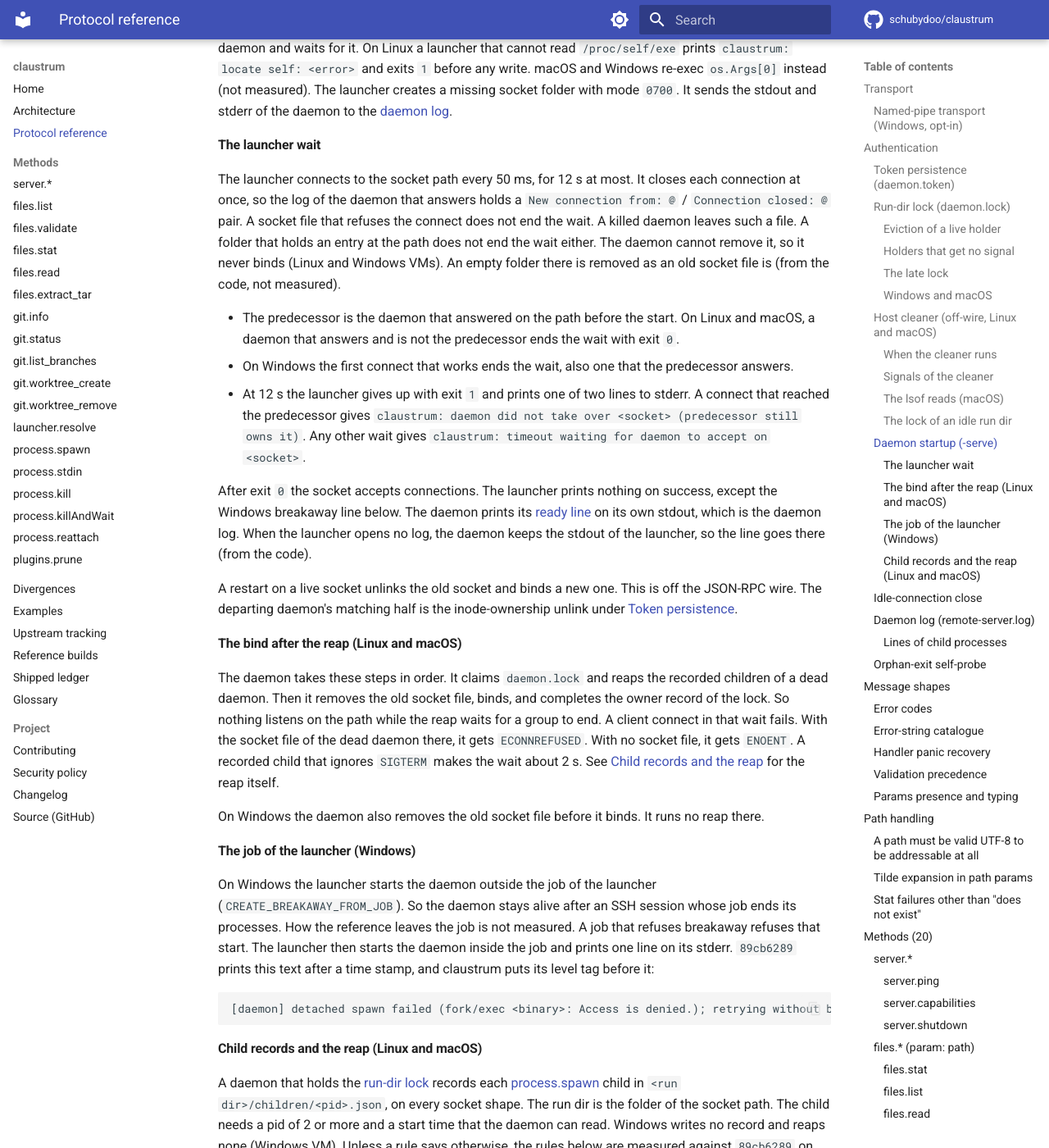
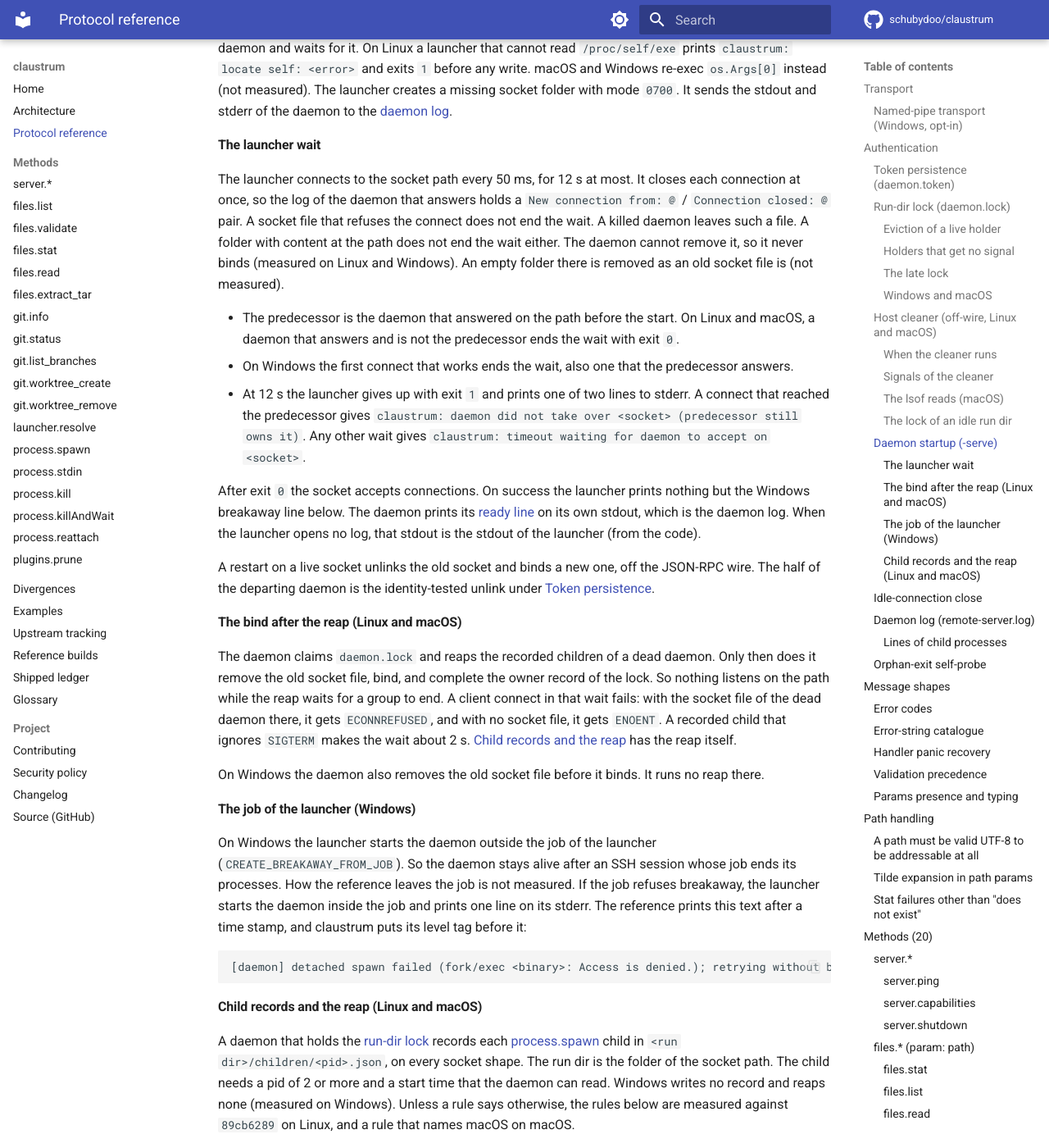
Before and after one commit to schubydoo/claustrum, an MkDocs documentation site: the page built from docs/PROTOCOL.md, in a window 1280 px wide and 1400 px high, scrolled down 9822 px. Shown: the whole window at 82% size. Built offline with MkDocs 1.6.1 and Material for MkDocs 9.7.7, drawn with Linux system fonts in a browser that asks for light colours; comment, search, counter and statistics services are not loaded; some of the changed text lies outside the part shown.

Commit message:
docs: cut the start, reap, idle close, log and orphan-exit sections of PROTOCOL.md
Co-Authored-By: Claude Opus 5.5 <noreply@anthropic.com>

````diff
--- a/docs/PROTOCOL.md
+++ b/docs/PROTOCOL.md
@@ -490,9 +490,9 @@ The launcher connects to the socket path every 50 ms, for 12 s at most. It close
 each connection at once, so the log of the daemon that answers holds a
 `New connection from: @` / `Connection closed: @` pair. A socket file that refuses
 the connect does not end the wait. A killed daemon leaves such a file. A folder
-that holds an entry at the path does not end the wait either. The daemon cannot
-remove it, so it never binds (Linux and Windows VMs). An empty folder there is
-removed as an old socket file is (from the code, not measured).
+with content at the path does not end the wait either. The daemon cannot remove
+it, so it never binds (measured on Linux and Windows). An empty folder there is
+removed as an old socket file is (not measured).
 
 - The predecessor is the daemon that answered on the path before the start. On
   Linux and macOS, a daemon that answers and is not the predecessor ends the wait
@@ -504,27 +504,26 @@ removed as an old socket file is (from the code, not measured).
   `claustrum: daemon did not take over <socket> (predecessor still owns it)`. Any
   other wait gives `claustrum: timeout waiting for daemon to accept on <socket>`.
 
-After exit `0` the socket accepts connections. The launcher prints nothing on
-success, except the Windows breakaway line below. The daemon prints its
+After exit `0` the socket accepts connections. On success the launcher prints
+nothing but the Windows breakaway line below. The daemon prints its
 [ready line](#daemon-log-remote-serverlog) on its own stdout, which is the daemon
-log. When the launcher opens no log, the daemon keeps the stdout of the launcher,
-so the line goes there (from the code).
-
-A restart on a live socket unlinks the old socket and binds a new one. This is off
-the JSON-RPC wire. The departing daemon's matching half is the inode-ownership
-unlink under [Token persistence](#token-persistence-daemontoken).
+log. When the launcher opens no log, that stdout is the stdout of the launcher
+(from the code).
+
+A restart on a live socket unlinks the old socket and binds a new one, off the
+JSON-RPC wire. The half of the departing daemon is the identity-tested unlink
+under [Token persistence](#token-persistence-daemontoken).
 
 #### The bind after the reap (Linux and macOS)
 
-The daemon takes these steps in order. It claims `daemon.lock` and reaps the
-recorded children of a dead daemon. Then it removes the old socket file, binds,
-and completes the owner record of the lock. So nothing listens on the path while
-the reap waits for a group to end. A client connect in that wait fails. With the
-socket file of the dead daemon there, it gets `ECONNREFUSED`. With no socket file,
-it gets `ENOENT`. A recorded child
-that ignores `SIGTERM` makes the wait about 2 s. See
-[Child records and the reap](#child-records-and-the-reap-linux-and-macos) for the
-reap itself.
+The daemon claims `daemon.lock` and reaps the recorded children of a dead daemon.
+Only then does it remove the old socket file, bind, and complete the owner record
+of the lock. So nothing listens on the
+path while the reap waits for a group to end. A client connect in that wait fails:
+with the socket file of the dead daemon there, it gets `ECONNREFUSED`, and with no
+socket file, it gets `ENOENT`. A recorded child that ignores `SIGTERM` makes the
+wait about 2 s. [Child records and the reap](#child-records-and-the-reap-linux-and-macos)
+has the reap itself.
 
 On Windows the daemon also removes the old socket file before it binds. It runs no
 reap there.
@@ -533,10 +532,10 @@ reap there.
 
 On Windows the launcher starts the daemon outside the job of the launcher
 (`CREATE_BREAKAWAY_FROM_JOB`). So the daemon stays alive after an SSH session whose
-job ends its processes. How the reference leaves the job is not measured. A job
-that refuses breakaway refuses that start. The launcher then starts the daemon
-inside the job and prints one line on its stderr. `89cb6289` prints this text after
-a time stamp, and claustrum puts its level tag before it:
+job ends its processes. How the reference leaves the job is not measured. If the
+job refuses breakaway, the launcher starts the daemon inside the job and prints
+one line on its stderr. The reference prints this text after a time stamp, and
+claustrum puts its level tag before it:
 
 ```
 [daemon] detached spawn failed (fork/exec <binary>: Access is denied.); retrying without breakaway
@@ -544,7 +543,7 @@ a time stamp, and claustrum puts its level tag before it:
 
 #### Child records and the reap (Linux and macOS)
 
-A daemon that holds the [run-dir lock](#run-dir-lock-daemonlock) records each [process.spawn](protocol/process-spawn.md) child in `<run dir>/children/<pid>.json`, on every socket shape. The run dir is the folder of the socket path. The child needs a pid of 2 or more and a start time that the daemon can read. Windows writes no record and reaps none (Windows VM). Unless a rule says otherwise, the rules below are measured against `89cb6289` on Linux, and a rule that names macOS on macOS.
+A daemon that holds the [run-dir lock](#run-dir-lock-daemonlock) records each [process.spawn](protocol/process-spawn.md) child in `<run dir>/children/<pid>.json`, on every socket shape. The run dir is the folder of the socket path. The child needs a pid of 2 or more and a start time that the daemon can read. Windows writes no record and reaps none (measured on Windows). Unless a rule says otherwise, the rules below are measured against `89cb6289` on Linux, and a rule that names macOS on macOS.
 
 The record is one JSON object with the members in this order:
 
@@ -556,7 +555,7 @@ The record is one JSON object with the members in this order:
 
 - The daemon writes a record through a temp file `children/.rec-<pid>.json.<12 characters>` and a rename. The source of the 12 characters is claustrum's own.
 - The end of the child removes its record, before the pipe drain.
-- A graceful shutdown removes the records of the children that it ends. claustrum waits 1 s at most for them (claustrum's own). With `-keep-children` it removes the records of the children that stay alive, so the next daemon leaves them alone. That rule is claustrum's own, as the flag is.
+- A graceful shutdown removes the records of the children that it ends. claustrum waits 1 s at most for them (claustrum's own). With `-keep-children` it removes the records of the children that stay alive, so the next daemon leaves them alone (claustrum's own, as the flag is).
 - A record stays after a kill of the daemon, and for a process whose `id` a later spawn took.
 - After a rename of the run dir, a record goes under the new name. The daemon holds the run dir open.
 - No record goes through a `children` that is not a real folder inside the run dir. The remove at the end of the child is the one exception: it follows a symbolic link to a folder inside the run dir.
@@ -569,7 +568,7 @@ At a `-serve` start, after the run-dir lock and before the bind, the daemon read
 - It reads at most 4096 bytes of a record. A record whose first 4096 bytes are not one JSON value is removed, with no signal.
 - If `children` is not a real folder, it reads, signals and removes nothing. That is measured for a symbolic link to a folder. The other kinds are claustrum's own.
 
-A record of a daemon that is alive stays. So does a record from another machine, for 30 days (from the code). A record of a dead pid is removed. So is a record from an earlier boot of this machine (from the code). For a record of a dead daemon on this machine, the daemon tests the process. If it still is the recorded child, its group gets `SIGTERM`. Else the record goes with no signal. The test has four parts:
+A record of a daemon that is alive stays. So does a record from another machine, for 30 days (from the code). On macOS a `daemonStart` with two blanks before a one-digit day does not match the live daemon, so a new daemon reads that live daemon as gone. An older claustrum build wrote such a text on days 1 to 9 of a month. The children of that daemon then take the test below, and one whose `start` matches gets `SIGTERM`. A record of a dead pid is removed. So is a record from an earlier boot of this machine (from the code). For a record of a dead daemon on this machine, the daemon tests the process. If it still is the recorded child, its group gets `SIGTERM`. Else the record goes with no signal. The test has four parts:
 
 - The process started at the recorded `start`, so the pid is not reused. On macOS a `start` with two blanks before a one-digit day does not match.
 - It leads its own process group.
@@ -578,35 +577,26 @@ A record of a daemon that is alive stays. So does a record from another machine,
 
 A process that the daemon cannot inspect keeps its record and gets no signal (`5fd08069`, from the code). The daemon does not test the owner of a record file.
 
-On macOS a `daemonStart` with two blanks before a one-digit day does not match the live daemon either. An older claustrum build wrote such a text on days 1 to 9 of a month. A new daemon on macOS reads such a daemon as gone, although it is alive. It ends a recorded child whose own `start` matches, such as one that started on day 10 or later. A child that started on days 1 to 9 has two blanks in its `start` too, so its record is dropped with no signal.
-
 After the `SIGTERM` the daemon polls for 2 s. At each poll a group takes the whole test again. A group that fails it gets nothing more. A group that still passes after 2 s gets `SIGKILL`. After the last group is done, the records of all signalled groups go together. A leader that reads as gone is read again after 50 ms before the `SIGKILL` of its group ([D20](DIVERGENCES.md#d20)). A group that still cannot be inspected at the end, or that outlives the `SIGKILL`, keeps its record. The [log lines](#lines-of-child-processes) of the reap are under the daemon log.
 
 ### Idle-connection close
 
 A `-serve` daemon closes any accepted connection that goes 5 minutes with no read
-or write activity. This matches `f6010b97`, as measured. The timeout is fixed and
-always-on. There is no flag and no configuration key to change it or to disable
-it. The daemon stamps the last activity time on every read and write of the
-connection. A per-connection watcher polls for silence, at a quarter of the
-timeout, bounded to at most 30 s. Once the idle span reaches the timeout, the
-watcher closes the socket and logs
-`[Server] closing connection idle <d> in both directions: <addr>`. On a Linux VM
-(rows HC12a and HC12b), `89cb6289` logged that text with `5m0s` and `@`. `5fd08069`
-closes at the same times as claustrum (cells I1 to I4 of round `task034-01`, Linux
-and macOS VMs). The watcher stops as
-soon as the connection closes for any other reason, and as soon as the daemon
-shuts down. It therefore never outlives its connection. This is off the JSON-RPC wire, because it is connection lifecycle and
-sends no frame. It closes only an idle *connection*, never the daemon. On Linux
-and macOS a client-less orphan daemon is retired by the separate orphan-exit
-self-probe below.
+or write. This matches `f6010b97`, and `5fd08069` closes at the same times
+(measured on Linux and macOS). The timeout is fixed and always on, with no flag
+and no configuration key. A watcher of each connection checks at a quarter of the
+timeout, at most every 30 s. At the timeout it closes the socket and logs
+`[Server] closing connection idle <d> in both directions: <addr>`. The reference
+logs that text with `5m0s` and `@` (measured on Linux). The watcher ends with its
+connection and at shutdown. The close sends no frame, and it never ends the
+daemon. On Linux and macOS the [orphan-exit self-probe](#orphan-exit-self-probe)
+retires a daemon with no client.
 
 ### Daemon log (`remote-server.log`)
 
-The rules of the file are measured against `5fd08069`, and the startup lines
-against `f6010b97` and `89cb6289`. The peer-check lines are measured against
-`5fd08069`. A rule that names one system was measured on
-a VM of that system, and an unmarked rule on Linux and macOS VMs.
+The rules of the file and the peer-check lines are measured against `5fd08069`,
+and the startup lines against `f6010b97` and `89cb6289`. A rule that names one system was measured on that system, and an
+unmarked rule on Linux and macOS.
 
 At each start the launcher renames an existing `remote-server.log` in the
 socket's directory to `remote-server.log.old`. Then it creates a fresh log there
@@ -614,8 +604,8 @@ with mode `0600`. It sends the stdout and stderr of the daemonized child into
 that file, so its own streams stay empty, except for the launcher's own
 failures. Those are under [Daemon startup](#daemon-startup-serve) and
 [The token source](#the-token-source), and a log that cannot be created gives
-`claustrum: open log: <err>`. claustrum does not remove the log at
-shutdown (from the code), unlike the socket and `daemon.token`. So the log of the last run stays
+`claustrum: open log: <err>`. claustrum does not remove the log at shutdown (from
+the code), unlike the socket and `daemon.token`. So the log of the last run stays
 readable. The fixed name and location are the deployment contract, and they are
 not configurable.
 
@@ -661,18 +651,19 @@ measured).
 If the fresh create fails, the launcher judges the entry at the path without
 following it, and it opens no FIFO:
 
-- Nothing at the path fails the start with the error of the create (Linux VM).
+- Nothing at the path fails the start with the error of the create (measured on
+  Linux).
 - A folder fails the start with `is a directory`.
 - An own regular file is truncated. It keeps its mode and gets the lines.
-- An own link to an own regular file gets the same: the file is truncated (Linux
-  VM). On Windows a link fails with `permission denied`
+- An own link to an own regular file gets the same: the file is truncated
+  (measured on Linux). On Windows a link fails with `permission denied`
   ([D8](DIVERGENCES.md#d8)).
 - Every other entry fails the start with `permission denied` and stays
   unchanged. That is [D8](DIVERGENCES.md#d8).
 
-A failed start prints one line on stderr and exits 1. `5fd08069` prints the same
-refusal with its own prefix. No daemon, socket, `daemon.lock` or `daemon.token`
-follows it (from the code):
+A failed start prints one line on stderr and exits 1. The reference prints the
+same refusal with its own prefix. No daemon, socket, `daemon.lock` or
+`daemon.token` follows it (from the code):
 
 ```
 claustrum: open log: open <path>: is a directory
@@ -703,7 +694,7 @@ These lines tell of [process.spawn](protocol/process-spawn.md) children and of t
 | Over 128 records | WARN | `[process.Registry] more than 128 records in <run dir>/children; leaving the rest for the next start` |
 | Over 64 groups | WARN | `[process.Registry] <n> more orphaned group(s) recorded in <run dir>/children than the 64 one start ends; leaving those for the next start` |
 | A record dropped | INFO | `[process.Registry] record <pid>.json: pid <pid> is not a child to end (<reason>); dropping the record, signalling nothing` |
-| A record kept | INFO | `[process.Registry] record <pid>.json: pid <pid> cannot be inspected now (<reason>); keeping the record, signalling nothing` (`5fd08069`, Linux VM) |
+| A record kept | INFO | `[process.Registry] record <pid>.json: pid <pid> cannot be inspected now (<reason>); keeping the record, signalling nothing` (`5fd08069`, measured on Linux) |
 | A group ended | INFO | `[process.Registry] ending orphaned process group <pgid> recorded by daemon instance "<instance>" (pid <daemon pid>): SIGTERM` |
 | The grace ran out | WARN | `[process.Registry] group <pgid> outlived SIGTERM for 2s: SIGKILL` |
 | A group fails the test | INFO | `[process.Registry] group <pgid> no longer verifies (<reason>); nothing more is sent to it` |
@@ -726,24 +717,24 @@ The main `<reason>` texts of a dropped record and of a group that fails the test
 ### Orphan-exit self-probe
 
 On Linux and macOS a `-serve` daemon whose socket path no longer leads back to it
-shuts down, as on 4534d86. The
-idle timeout closes only a *connection*. The probe is off the JSON-RPC wire. Its
-effects are log lines and, once orphaned, a self-directed authed
-`server.capabilities` request.
+shuts down, as on `4534d86`. The probe is off the JSON-RPC wire. Its effects are
+log lines and, once orphaned, a self-directed authed `server.capabilities`
+request.
 
 Every 60 seconds the daemon compares the file identity of its socket path
 (`os.SameFile`) to the inode it bound. If the path is gone or another inode, a
 10-minute grace clock starts. A path that still matches resets the clock. A check
 that sees a client starts the clock again and writes no line. So the first line
-below does not come after that client leaves, as on `5fd08069` (cell K2 of round
-tier1-01, Linux and macOS VMs). After the grace with nobody connected, the daemon
-dials its socket and compares the `instanceId` of the reply to its own. A probe
-that reaches itself resets the clock. Two failed probes, 60 seconds apart, start a
-graceful shutdown. It closes listeners, drops clients, and stops child process
-groups unless `-keep-children` is set.
-
-A Linux VM measured the self-exit of a stranded reference daemon (rows ST09 and
-ST11, several runs). The log lines of `89cb6289` in one run:
+below does not come after that client leaves, as on `5fd08069` (measured on Linux
+and macOS). After the grace with nobody connected, the daemon dials its socket
+and compares the `instanceId` of the reply to its own. A probe that reaches itself
+resets the clock. Two failed probes, 60 seconds apart, start a graceful shutdown.
+It closes listeners, drops clients, and stops child process groups unless
+`-keep-children` is set. The daemon exits with code 0 and removes `daemon.token`
+(measured on Linux).
+
+These are the log lines of `89cb6289`, and claustrum logs the same texts
+(measured on Linux):
 
 ```
 [Server] socket path <socket> no longer leads to this daemon; shutting down if that holds for 10m0s with nobody connected
@@ -753,23 +744,19 @@ ST11, several runs). The log lines of `89cb6289` in one run:
 [Server] cleanup: closed 0 connection(s), killed 0 child process group(s)
 ```
 
-The second line came 9 min 59 s after the first, and the third line one minute
-later. `f6010b97` logged the second and third line one minute later
-(`orphaned for 12m0s`), in its one run. `89cb6289` logged `11m0s` in four rows and
-`12m0s` in three. Each daemon exited with code 0, with no signal from another
-process, and removed `daemon.token`. At its self-exit `89cb6289` ended both
-children with `SIGKILL` (row ST11). On a Linux VM, claustrum logged the same
-texts, ended both children and exited with code 0 (rows ST09 and ST11). It logged
-`orphaned for 12m0s` in each of its six rows. The cause of the 60 s difference is
-not measured, and the interval of the reference is not measured.
+The second line comes about 10 minutes after the first, and the third line one
+minute later. The reference logs `orphaned for 11m0s` or `12m0s`, and claustrum
+logs `12m0s` (measured on Linux). The cause of that minute is not measured. At
+the self-exit the reference ends the children with `SIGKILL`, and claustrum ends
+them too (measured on Linux).
 
 A check with no client also ends a daemon after 30 days with no counted request,
 on the monotonic clock. Each request past auth counts, except
 `server.capabilities`. This idle exit is not measured on a reference build.
 
 The checks run on Linux and macOS only. On Windows a daemon whose socket file was
-deleted writes no line. `5fd08069` wrote no line and was still alive after 14 min
-(cell K3 of round tier1-01, Windows VM).
+deleted writes no line. `5fd08069` wrote no line and was still alive after 14
+minutes (measured on Windows).
 
 ## Message shapes
 
````
Also changed, not shown: other parts of docs/PROTOCOL.md (+1 -1 lines), 1 other file.
